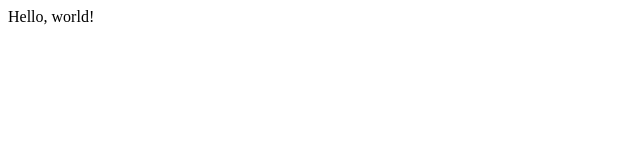
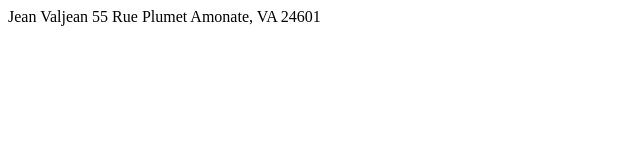
Before and after one commit to RBroodryk/sample_website, a plain HTML site: page index.html in a window 1280 px wide. Shown: the whole page, without its empty margins (0-640 px from the left). Drawn offline with Linux system fonts and the light colour scheme.

Commit message:
fix: Listing 1.10

```diff
--- a/index.html
+++ b/index.html
@@ -1,10 +1,12 @@
-<!DOCTYPE gtml>
+<!DOCTYPE html>
 <html>
   <head>
-    <title>Page Title</title>
+    <title>Who am I?</title>
     <meta charset="utf-8">
   </head>
   <body>
-    <p>Hello, world!</p>
+    Jean Valjean
+    55 Rue Plumet
+    Amonate, VA 24601
   </body>
 </html>
```
